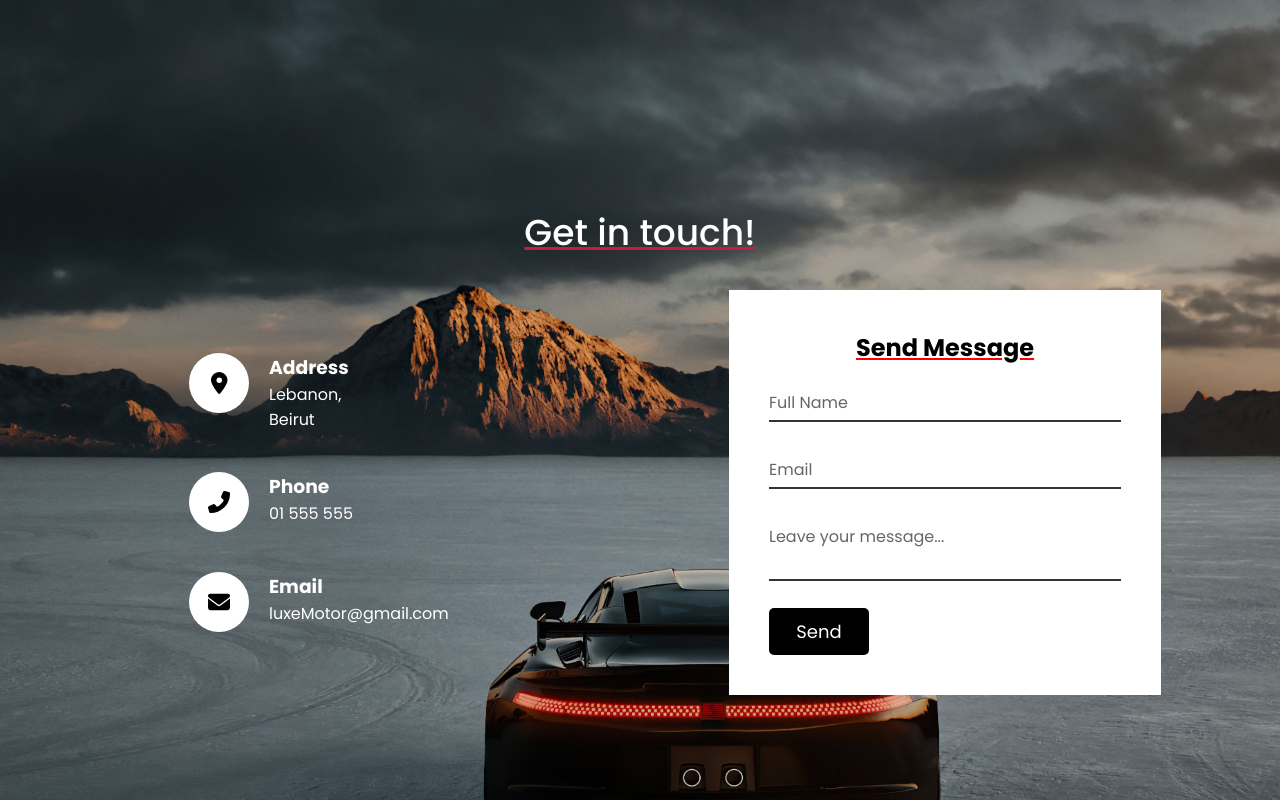
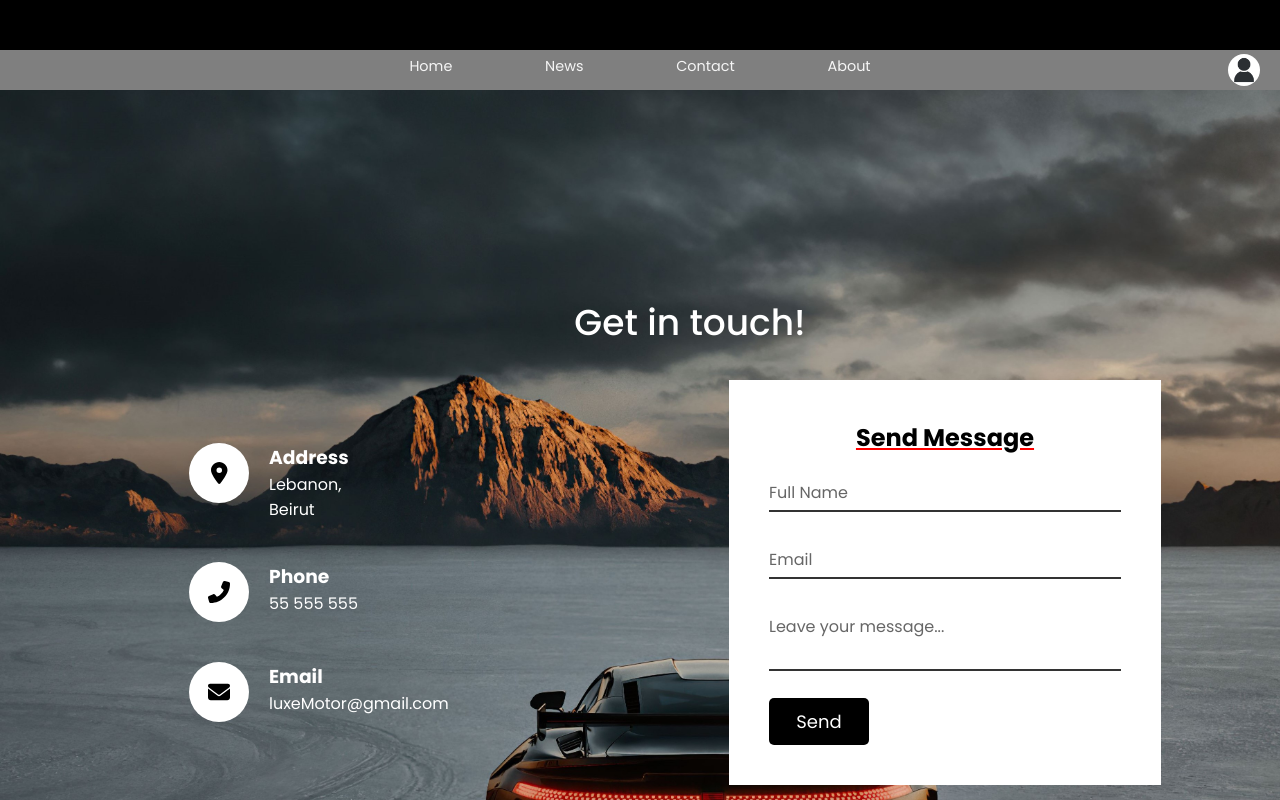
Before and after one commit to bechara-rizk/DealershipTeamOne, a Next.js app: page /home/contactUs in a window 1280 px wide. Shown: the top 800 px of the page. Built offline with nearby package versions, Linux system fonts and the light colour scheme.

Commit message:
fixing style

```diff
--- a/src/components/UserProfile.js
+++ b/src/components/UserProfile.js
@@ -61,7 +61,7 @@ const UserInfoPage = ({ onClose }) => {
             <>
 
             <div className='inputs'>
-            <label htmlFor="username" className='Uname'>Username</label>
+            <label htmlFor="username" className='Uname'>Name</label>
               <input  type="text" value={userInfo.name} onChange={(e) => handleUserInfoChange('name', e.target.value)} />
             </div>
 
--- a/src/pages/home/contactUs.js
+++ b/src/pages/home/contactUs.js
@@ -1,5 +1,7 @@
 import { FontAwesomeIcon } from '@fortawesome/react-fontawesome'
 import { faMapMarkerAlt, faPhoneAlt, faEnvelope } from '@fortawesome/free-solid-svg-icons'
+import Navbar from '@/components/Navbar';
+import Footer from '@/components/Footer';
 
 const contactUs = () => {
   const handleSubmit = (event) => {
@@ -20,28 +22,32 @@ const contactUs = () => {
   };
 
   return (
+    <>
+    <div class="black-block"></div>
+    <div><Navbar /></div>
     <section className="Contact">
+
       <div className="Content">
-        <h2>Get in touch!</h2>
+        <h3 className='header'>Get in touch!</h3>
       </div>
       <div className="contact_container">
         <div className="contactInfo">
           <div className="box">
-            <div className="icon"><FontAwesomeIcon icon={faMapMarkerAlt}/></div>
+            <div className="icon"><FontAwesomeIcon icon={faMapMarkerAlt} /></div>
             <div className="text">
               <h3>Address</h3>
               <p>Lebanon,<br></br> Beirut</p>
             </div>
           </div>
           <div className="box">
-            <div className="icon"><FontAwesomeIcon icon={faPhoneAlt}/></div>
+            <div className="icon"><FontAwesomeIcon icon={faPhoneAlt} /></div>
             <div className="text">
               <h3>Phone</h3>
-              <a href="tel:01555555">01 555 555</a>
+              <a href="tel:55555555">55 555 555</a>
             </div>
           </div>
           <div className="box">
-            <div className="icon"><FontAwesomeIcon icon={faEnvelope}/></div>
+            <div className="icon"><FontAwesomeIcon icon={faEnvelope} /></div>
             <div className="text">
               <h3>Email</h3>
               <a href="mailto:luxeMotor@gmail.com">luxeMotor@gmail.com</a>
@@ -69,7 +75,9 @@ const contactUs = () => {
           </form>
         </div>
       </div>
-    </section>
+
+    </section><div><Footer /></div></>
+
   );
 }
 export default contactUs;
--- a/src/styles/Navbar.css
+++ b/src/styles/Navbar.css
@@ -43,4 +43,5 @@
 .profile{
   margin-left: auto;
   margin-right: 20px;
+  margin-top:4px;
 }
--- a/src/styles/contactUs.css
+++ b/src/styles/contactUs.css
@@ -24,11 +24,12 @@
 max-width: 800px;
 text-align: center;
 }
-.Contact .Content h2
+.Contact .Content .header
 {
 font-size: 36px;
 font-weight: 500;
 color: white;
+text-decoration: none;
 
 }
 .contact_container{
@@ -163,3 +164,10 @@ color: white;
  background-color: red;
 
 }
+
+.header{
+  color:white;
+  font-size: 24px;
+  text-decoration: none;
+
+}
```
